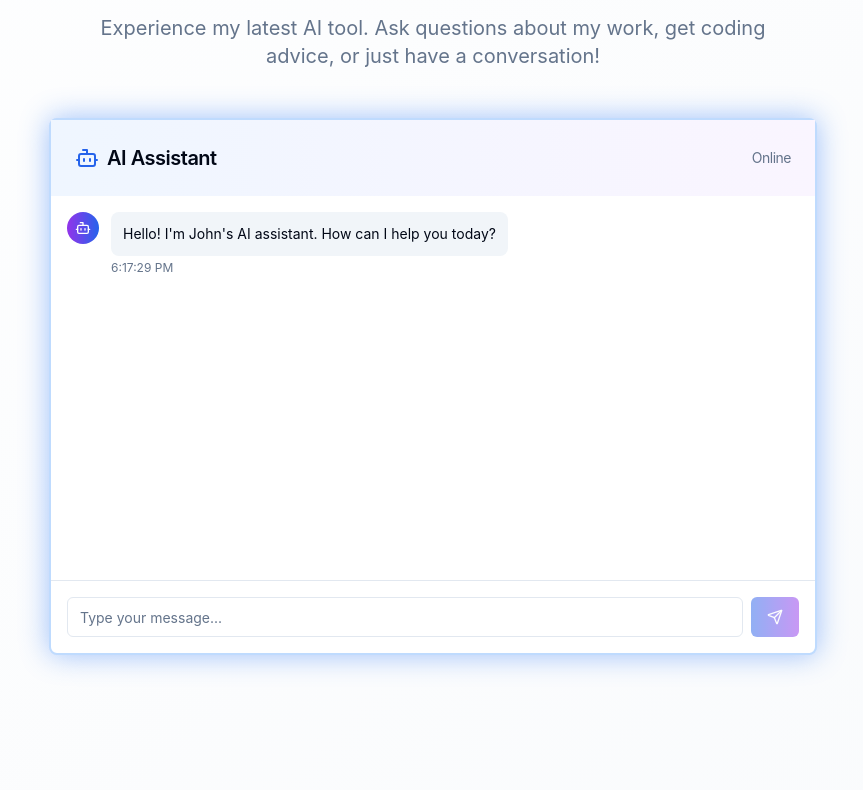
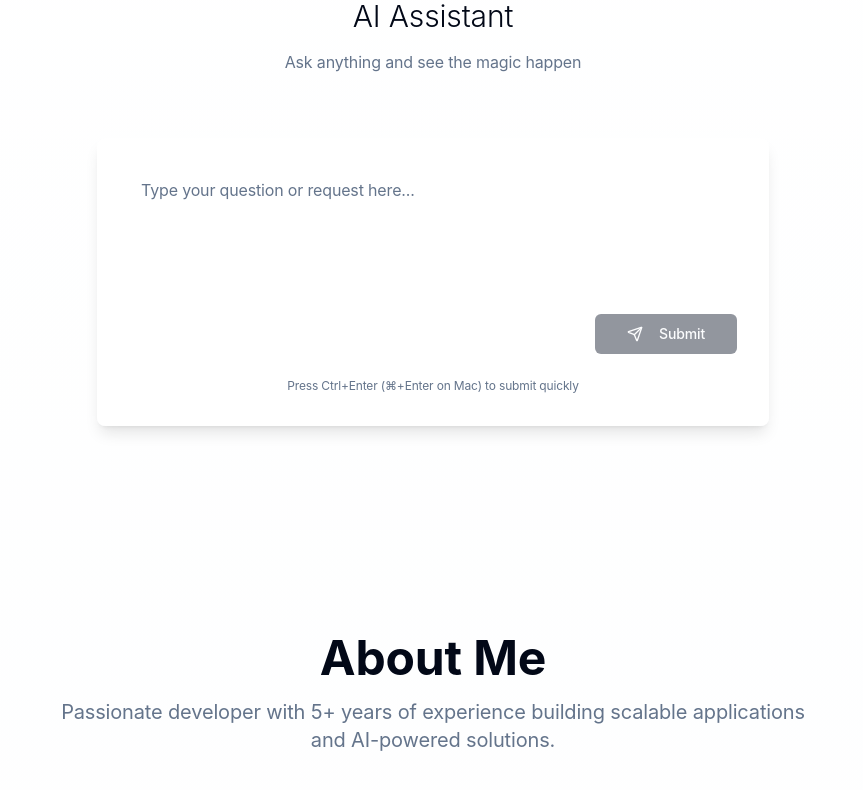
Before and after one commit to DavideCamp/davidecamp.github.io, a React (Vite) app: page / in a window 1280 px wide. Shown: the part 930-1720 px from the top of the page, without its empty margins (207-1070 px from the left). Built offline with nearby package versions, Linux system fonts and the light colour scheme.

Commit message:
Refactor: Replace AIChat with textarea
Replace the chat interface with a textarea for user input.

```diff
--- a/src/components/AIChat.tsx
+++ b/src/components/AIChat.tsx
@@ -1,151 +1,67 @@
 
 import { useState } from 'react';
 import { Button } from '@/components/ui/button';
-import { Card, CardContent, CardHeader, CardTitle } from '@/components/ui/card';
-import { Input } from '@/components/ui/input';
-import { ScrollArea } from '@/components/ui/scroll-area';
-import { Send, Bot, User } from 'lucide-react';
-
-interface Message {
-  id: number;
-  text: string;
-  isUser: boolean;
-  timestamp: Date;
-}
+import { Card, CardContent } from '@/components/ui/card';
+import { Textarea } from '@/components/ui/textarea';
+import { Send } from 'lucide-react';
 
 const AIChat = () => {
-  const [messages, setMessages] = useState<Message[]>([
-    {
-      id: 1,
-      text: "Hello! I'm John's AI assistant. How can I help you today?",
-      isUser: false,
-      timestamp: new Date(),
-    },
-  ]);
   const [inputText, setInputText] = useState('');
-  const [isTyping, setIsTyping] = useState(false);
 
-  const handleSendMessage = async () => {
+  const handleSubmit = () => {
     if (!inputText.trim()) return;
 
-    const userMessage: Message = {
-      id: messages.length + 1,
-      text: inputText,
-      isUser: true,
-      timestamp: new Date(),
-    };
+    // Here you can add logic to show/hide or move elements based on user input
+    console.log('User input:', inputText);
 
-    setMessages(prev => [...prev, userMessage]);
+    // Clear the textarea after submission
     setInputText('');
-    setIsTyping(true);
-
-    // Simulate AI response
-    setTimeout(() => {
-      const aiResponse: Message = {
-        id: messages.length + 2,
-        text: "Thanks for your message! This is a demo AI chatbot. In a real implementation, this would connect to John's AI service to provide helpful responses about his work, projects, and expertise.",
-        isUser: false,
-        timestamp: new Date(),
-      };
-      setMessages(prev => [...prev, aiResponse]);
-      setIsTyping(false);
-    }, 1500);
   };
 
   const handleKeyPress = (e: React.KeyboardEvent) => {
-    if (e.key === 'Enter' && !e.shiftKey) {
+    if (e.key === 'Enter' && (e.ctrlKey || e.metaKey)) {
       e.preventDefault();
-      handleSendMessage();
+      handleSubmit();
     }
   };
 
   return (
-    <section id="ai-chat" className="py-20 px-4 sm:px-6 lg:px-8">
-      <div className="max-w-4xl mx-auto">
-        <div className="text-center mb-12 animate-fade-up">
-          <h2 className="text-4xl md:text-5xl font-bold mb-4 bg-gradient-to-r from-blue-600 to-purple-600 bg-clip-text text-transparent">
-            Chat with My AI
+    <section id="ai-chat" className="py-32 px-4 sm:px-6 lg:px-8">
+      <div className="max-w-2xl mx-auto">
+        <div className="text-center mb-16">
+          <h2 className="text-3xl font-light mb-4 text-foreground">
+            AI Assistant
           </h2>
-          <p className="text-xl text-muted-foreground max-w-2xl mx-auto">
-            Experience my latest AI tool. Ask questions about my work, get coding advice, or just have a conversation!
+          <p className="text-muted-foreground">
+            Ask anything and see the magic happen
           </p>
         </div>
 
-        <Card className="w-full max-w-3xl mx-auto animate-pulse-glow border-2 border-blue-200 dark:border-blue-800">
-          <CardHeader className="bg-gradient-to-r from-blue-50 to-purple-50 dark:from-blue-950 dark:to-purple-950">
-            <CardTitle className="flex items-center gap-2 text-xl">
-              <Bot className="h-6 w-6 text-blue-600" />
-              AI Assistant
-              <span className="ml-auto text-sm font-normal text-muted-foreground">
-                Online
-              </span>
-            </CardTitle>
-          </CardHeader>
-          <CardContent className="p-0">
-            <ScrollArea className="h-96 p-4">
-              <div className="space-y-4">
-                {messages.map((message) => (
-                  <div
-                    key={message.id}
-                    className={`flex items-start gap-3 animate-fade-up ${
-                      message.isUser ? 'flex-row-reverse' : ''
-                    }`}
-                  >
-                    <div className={`flex-shrink-0 w-8 h-8 rounded-full flex items-center justify-center ${
-                      message.isUser
-                        ? 'bg-blue-600 text-white'
-                        : 'bg-gradient-to-r from-purple-600 to-blue-600 text-white'
-                    }`}>
-                      {message.isUser ? <User className="h-4 w-4" /> : <Bot className="h-4 w-4" />}
-                    </div>
-                    <div className={`flex-1 max-w-[80%] ${message.isUser ? 'text-right' : ''}`}>
-                      <div className={`inline-block p-3 rounded-lg ${
-                        message.isUser
-                          ? 'bg-blue-600 text-white'
-                          : 'bg-muted text-foreground'
-                      }`}>
-                        <p className="text-sm">{message.text}</p>
-                      </div>
-                      <p className="text-xs text-muted-foreground mt-1">
-                        {message.timestamp.toLocaleTimeString()}
-                      </p>
-                    </div>
-                  </div>
-                ))}
-                {isTyping && (
-                  <div className="flex items-start gap-3 animate-fade-up">
-                    <div className="flex-shrink-0 w-8 h-8 rounded-full bg-gradient-to-r from-purple-600 to-blue-600 text-white flex items-center justify-center">
-                      <Bot className="h-4 w-4" />
-                    </div>
-                    <div className="bg-muted text-foreground inline-block p-3 rounded-lg">
-                      <div className="flex space-x-1">
-                        <div className="w-2 h-2 bg-current rounded-full animate-pulse"></div>
-                        <div className="w-2 h-2 bg-current rounded-full animate-pulse" style={{ animationDelay: '0.2s' }}></div>
-                        <div className="w-2 h-2 bg-current rounded-full animate-pulse" style={{ animationDelay: '0.4s' }}></div>
-                      </div>
-                    </div>
-                  </div>
-                )}
-              </div>
-            </ScrollArea>
-            <div className="p-4 border-t">
-              <div className="flex gap-2">
-                <Input
-                  value={inputText}
-                  onChange={(e) => setInputText(e.target.value)}
-                  onKeyPress={handleKeyPress}
-                  placeholder="Type your message..."
-                  className="flex-1"
-                  disabled={isTyping}
-                />
+        <Card className="border-0 shadow-lg bg-card/50 backdrop-blur-sm">
+          <CardContent className="p-8">
+            <div className="space-y-6">
+              <Textarea
+                value={inputText}
+                onChange={(e) => setInputText(e.target.value)}
+                onKeyDown={handleKeyPress}
+                placeholder="Type your question or request here..."
+                className="min-h-[120px] border-0 bg-background/50 text-base resize-none focus:ring-1 focus:ring-primary/20"
+              />
+
+              <div className="flex justify-end">
                 <Button
-                  onClick={handleSendMessage}
-                  disabled={!inputText.trim() || isTyping}
-                  className="bg-gradient-to-r from-blue-600 to-purple-600 hover:from-blue-700 hover:to-purple-700"
+                  onClick={handleSubmit}
+                  disabled={!inputText.trim()}
+                  className="bg-primary/90 hover:bg-primary text-primary-foreground px-8"
                 >
-                  <Send className="h-4 w-4" />
+                  <Send className="h-4 w-4 mr-2" />
+                  Submit
                 </Button>
               </div>
+
+              <p className="text-xs text-muted-foreground text-center">
+                Press Ctrl+Enter (⌘+Enter on Mac) to submit quickly
+              </p>
             </div>
           </CardContent>
         </Card>
--- a/src/components/Hero.tsx
+++ b/src/components/Hero.tsx
@@ -12,24 +12,24 @@ const Hero = () => {
 
   return (
     <section className="min-h-screen flex items-center justify-center pt-16">
-      <div className="max-w-4xl mx-auto px-4 sm:px-6 lg:px-8 text-center">
+      <div className="max-w-3xl mx-auto px-4 sm:px-6 lg:px-8 text-center">
         <div className="animate-fade-up">
-          <h1 className="text-5xl md:text-7xl font-bold mb-6 bg-gradient-to-r from-blue-600 via-purple-600 to-indigo-600 bg-clip-text text-transparent">
+          <h1 className="text-6xl md:text-8xl font-extralight mb-8 tracking-tight text-foreground">
             John Doe
           </h1>
-          <p className="text-xl md:text-2xl text-muted-foreground mb-8 max-w-2xl mx-auto">
+          <p className="text-xl md:text-2xl font-light text-muted-foreground mb-12 tracking-wide">
             Software Developer & AI Enthusiast
           </p>
-          <p className="text-lg text-muted-foreground/80 mb-12 max-w-3xl mx-auto">
+          <p className="text-base text-muted-foreground/70 mb-16 max-w-xl mx-auto leading-relaxed">
             Building innovative solutions at the intersection of technology and creativity.
-            Passionate about AI, web development, and creating meaningful digital experiences.
           </p>
           <Button
             onClick={scrollToChat}
+            variant="outline"
             size="lg"
-            className="bg-gradient-to-r from-blue-600 to-purple-600 hover:from-blue-700 hover:to-purple-700 text-white font-semibold py-3 px-8 rounded-full transition-all duration-300 transform hover:scale-105"
+            className="font-light border-foreground/20 hover:bg-foreground hover:text-background transition-all duration-300"
           >
-            Try My AI Tool
+            Try AI Tool
             <ArrowDown className="ml-2 h-4 w-4" />
           </Button>
         </div>
--- a/src/index.css
+++ b/src/index.css
@@ -90,8 +90,9 @@
   }
 
   body {
-    @apply bg-background text-foreground transition-colors duration-300;
+    @apply bg-background text-foreground;
     font-family: 'Inter', -apple-system, BlinkMacSystemFont, 'Segoe UI', 'Roboto', sans-serif;
+    letter-spacing: -0.01em;
   }
 
   html {
@@ -99,18 +100,18 @@
   }
 
   .gradient-bg {
-    background: linear-gradient(135deg, hsl(var(--background)) 0%, hsl(var(--muted)) 100%);
+    background: linear-gradient(180deg, hsl(var(--background)) 0%, hsl(var(--muted)/0.3) 100%);
   }
 
   .dark .gradient-bg {
-    background: linear-gradient(135deg, hsl(var(--background)) 0%, hsl(var(--muted)) 100%);
+    background: linear-gradient(180deg, hsl(var(--background)) 0%, hsl(var(--muted)/0.2) 100%);
   }
 }
 
 @keyframes fadeInUp {
   from {
     opacity: 0;
-    transform: translateY(30px);
+    transform: translateY(20px);
   }
   to {
     opacity: 1;
@@ -121,7 +122,7 @@
 @keyframes slideInFromLeft {
   from {
     opacity: 0;
-    transform: translateX(-50px);
+    transform: translateX(-30px);
   }
   to {
     opacity: 1;
@@ -129,23 +130,10 @@
   }
 }
 
-@keyframes pulse-glow {
-  0%, 100% {
-    box-shadow: 0 0 20px rgba(59, 130, 246, 0.3);
-  }
-  50% {
-    box-shadow: 0 0 30px rgba(59, 130, 246, 0.5);
-  }
-}
-
 .animate-fade-up {
-  animation: fadeInUp 0.6s ease-out;
+  animation: fadeInUp 0.5s ease-out;
 }
 
 .animate-slide-left {
-  animation: slideInFromLeft 0.8s ease-out;
+  animation: slideInFromLeft 0.6s ease-out;
 }
-
-.animate-pulse-glow {
-  animation: pulse-glow 2s ease-in-out infinite;
-}
```
